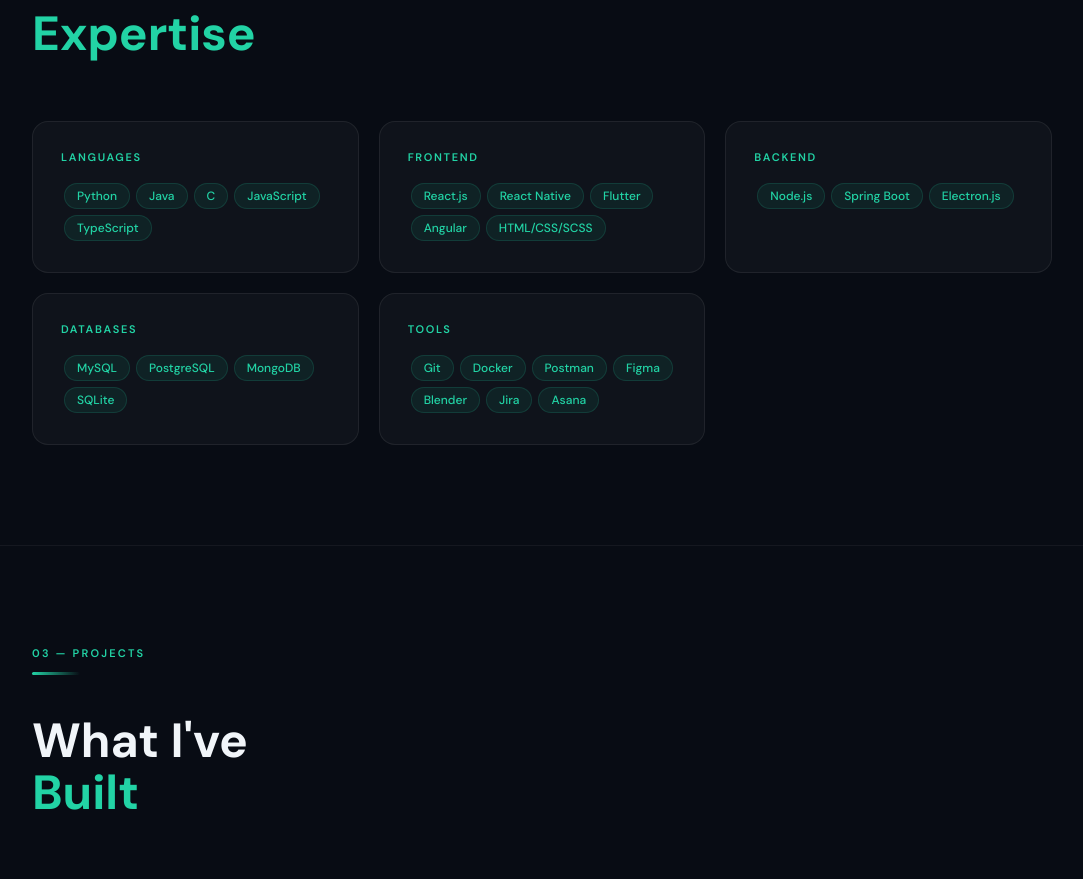
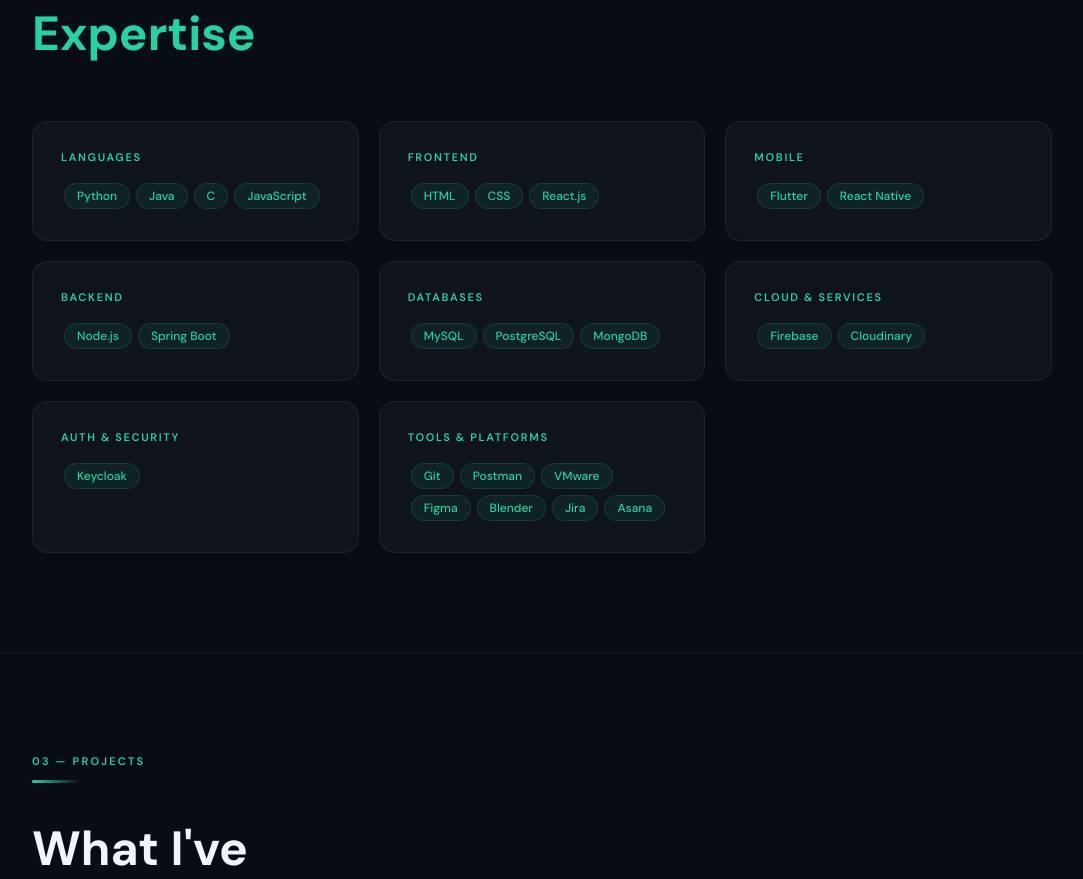
Before and after one commit to Fernandoezz/portfolio, a React (Create React App) app: page / in a window 1280 px wide. Shown: the part 1634-2513 px from the top of the page, without its empty margins (98-1181 px from the left). Built offline with nearby package versions, Linux system fonts and the light colour scheme.

Commit message:
update skills

```diff
--- a/src/App.js
+++ b/src/App.js
@@ -35,11 +35,14 @@
 );
 
 const skills = {
-  "Languages": ["Python", "Java", "C", "JavaScript", "TypeScript"],
-  "Frontend": ["React.js", "React Native", "Flutter", "Angular", "HTML/CSS/SCSS"],
-  "Backend": ["Node.js", "Spring Boot", "Electron.js"],
-  "Databases": ["MySQL", "PostgreSQL", "MongoDB", "SQLite"],
-  "Tools": ["Git", "Docker", "Postman", "Figma", "Blender", "Jira", "Asana"],
+  "Languages": ["Python", "Java", "C", "JavaScript"],
+  "Frontend": ["HTML", "CSS", "React.js"],
+  "Mobile": ["Flutter", "React Native"],
+  "Backend": ["Node.js", "Spring Boot"],
+  "Databases": ["MySQL", "PostgreSQL", "MongoDB"],
+  "Cloud & Services": ["Firebase", "Cloudinary"],
+  "Auth & Security": ["Keycloak"],
+  "Tools & Platforms": ["Git", "Postman", "VMware", "Figma", "Blender", "Jira", "Asana"],
 };
 
 const projects = [
```
